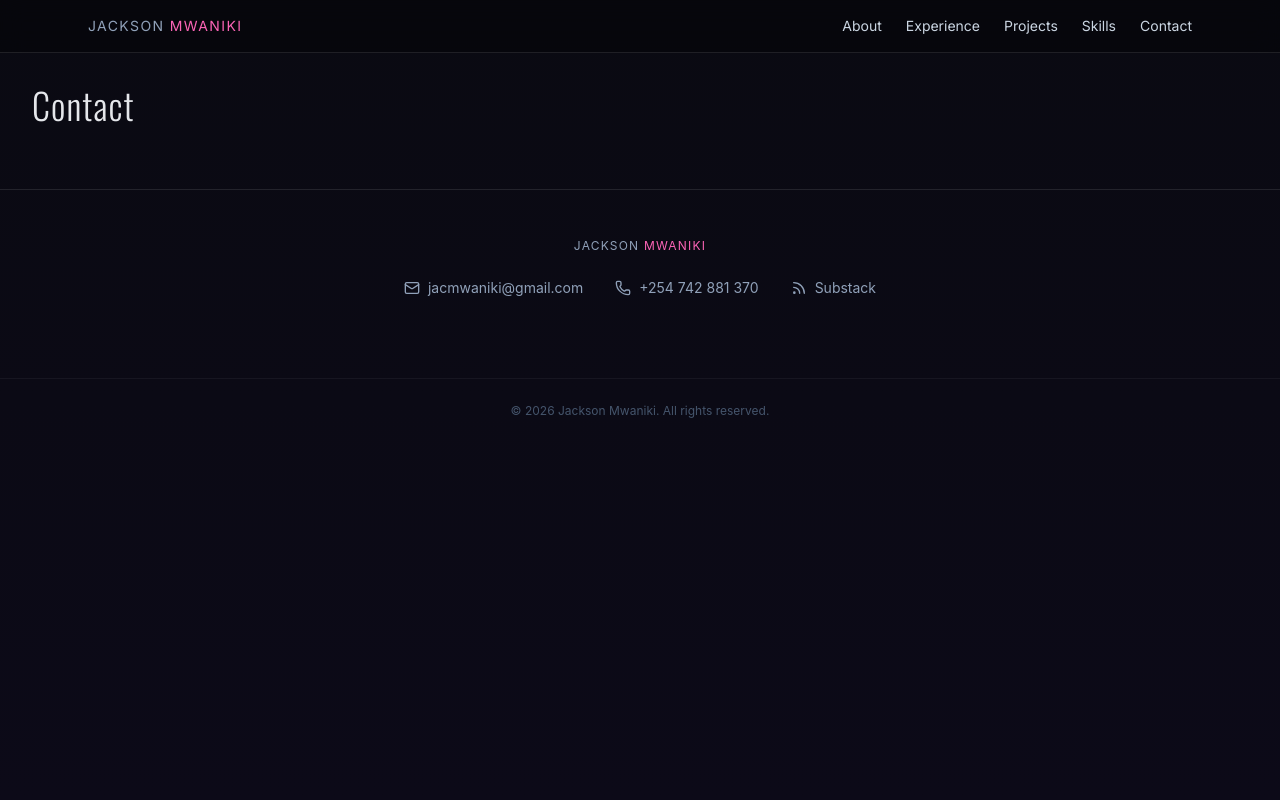
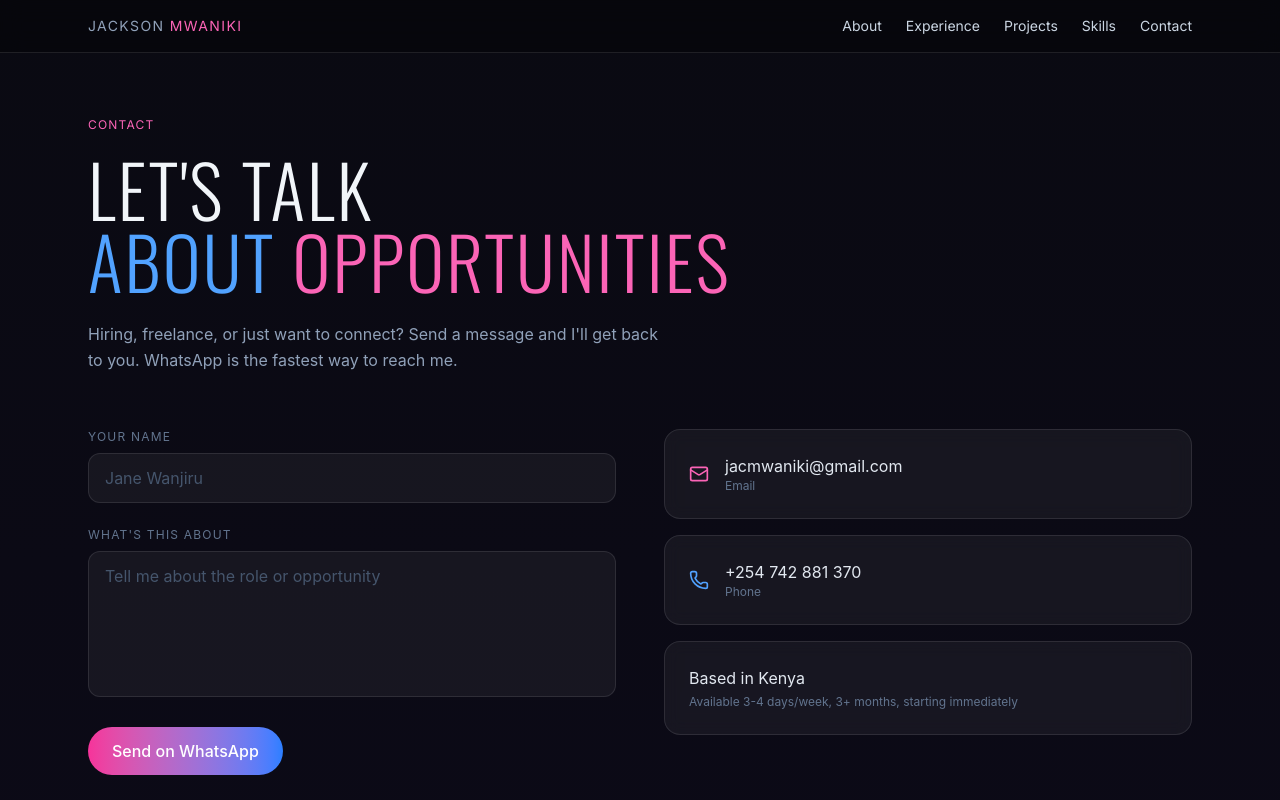
Before and after one commit to jakkkc/Jackson_Mwaniki, a React (Vite) app: page /contact in a window 1280 px wide. Shown: the top 800 px of the page. Built offline with nearby package versions, Linux system fonts and the light colour scheme.

Commit message:
Build Contact page, fix unicode escape bug in availability text

```diff
--- a/src/pages/Contact.tsx
+++ b/src/pages/Contact.tsx
@@ -1,3 +1,99 @@
+import { useState } from 'react'
+import { Mail, Phone } from 'lucide-react'
+
 export default function Contact() {
-  return <h1 className="text-4xl font-bold p-8">Contact</h1>
+  const [name, setName] = useState('')
+  const [message, setMessage] = useState('')
+
+  const whatsappHref = `https://wa.me/254742881370?text=${encodeURIComponent(
+    `Hi Jackson, I'm ${name || '[your name]'}. ${message || "I'd like to talk about an opportunity."}`
+  )}`
+
+  return (
+    <section className="max-w-6xl mx-auto px-6 py-16">
+      <p className="uppercase tracking-widest text-xs text-pink-400 mb-5">Contact</p>
+      <h1 className="uppercase text-4xl md:text-7xl leading-none mb-6">
+        <span className="block text-slate-100">Let's talk</span>
+        <span className="block">
+          <span className="text-blue-400">about</span>{' '}
+          <span className="text-pink-400">opportunities</span>
+        </span>
+      </h1>
+      <p className="text-slate-400 font-sans normal-case max-w-xl mb-14 leading-relaxed">
+        Hiring, freelance, or just want to connect? Send a message and I'll
+        get back to you. WhatsApp is the fastest way to reach me.
+      </p>
+
+      <div className="grid md:grid-cols-2 gap-12">
+        <div className="space-y-6">
+          <div>
+            <label className="block uppercase text-xs tracking-widest text-slate-500 mb-2 font-sans normal-case">
+              Your name
+            </label>
+            <input
+              type="text"
+              value={name}
+              onChange={(e) => setName(e.target.value)}
+              placeholder="Jane Wanjiru"
+              className="w-full bg-white/5 border border-white/10 rounded-xl px-4 py-3 text-slate-200 font-sans normal-case placeholder:text-slate-600 focus:outline-none focus:border-pink-400/50"
+            />
+          </div>
+
+          <div>
+            <label className="block uppercase text-xs tracking-widest text-slate-500 mb-2 font-sans normal-case">
+              What's this about
+            </label>
+            <textarea
+              value={message}
+              onChange={(e) => setMessage(e.target.value)}
+              placeholder="Tell me about the role or opportunity"
+              rows={5}
+              className="w-full bg-white/5 border border-white/10 rounded-xl px-4 py-3 text-slate-200 font-sans normal-case placeholder:text-slate-600 focus:outline-none focus:border-pink-400/50 resize-none"
+            />
+          </div>
+
+
+            <a
+            href={whatsappHref}
+            target="_blank"
+            rel="noreferrer"
+            className="inline-block bg-gradient-to-r from-pink-500 to-blue-500 text-white px-6 py-3 rounded-full font-sans normal-case font-medium hover:opacity-90 transition-opacity"
+          >
+            Send on WhatsApp
+          </a>
+        </div>
+
+        <div className="space-y-4">
+
+            <a
+            href="mailto:jacmwaniki@gmail.com"
+            className="flex items-center gap-4 rounded-2xl border border-white/10 bg-white/5 backdrop-blur-sm p-6 hover:bg-white/10 transition-colors"
+          >
+            <Mail size={20} className="text-pink-400" />
+            <div>
+              <p className="text-slate-200 font-sans normal-case">jacmwaniki@gmail.com</p>
+              <p className="text-slate-500 font-sans normal-case text-xs">Email</p>
+            </div>
+          </a>
+
+
+            <a
+            href="tel:+254742881370"
+            className="flex items-center gap-4 rounded-2xl border border-white/10 bg-white/5 backdrop-blur-sm p-6 hover:bg-white/10 transition-colors"
+          >
+            <Phone size={20} className="text-blue-400" />
+            <div>
+              <p className="text-slate-200 font-sans normal-case">+254 742 881 370</p>
+              <p className="text-slate-500 font-sans normal-case text-xs">Phone</p>
+            </div>
+          </a>
+
+          <div className="rounded-2xl border border-white/10 bg-white/5 backdrop-blur-sm p-6">
+            <p className="text-slate-200 font-sans normal-case mb-1">Based in Kenya</p>
+            <p className="text-slate-500 font-sans normal-case text-xs">Available 3-4 days/week, 3+ months, starting immediately</p>
+          </div>
+        </div>
+      </div>
+    </section>
+  )
 }
```
